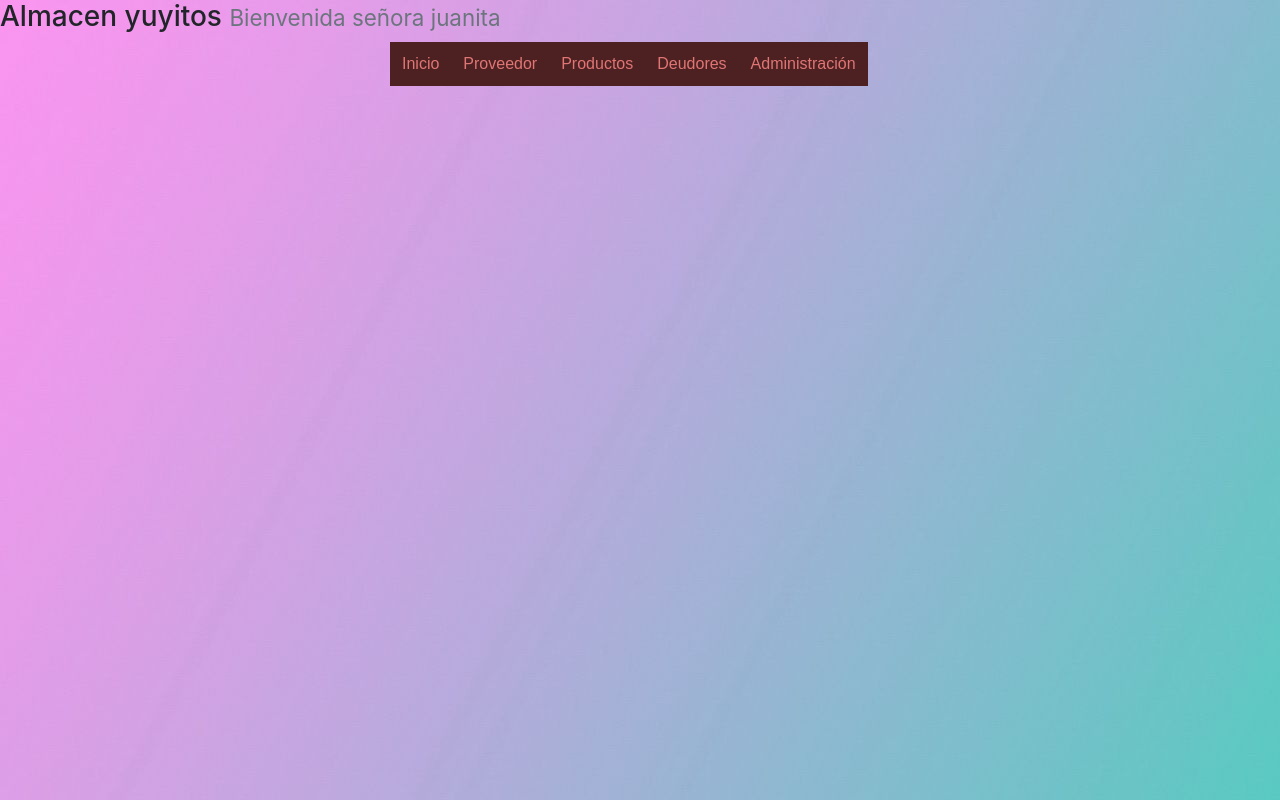
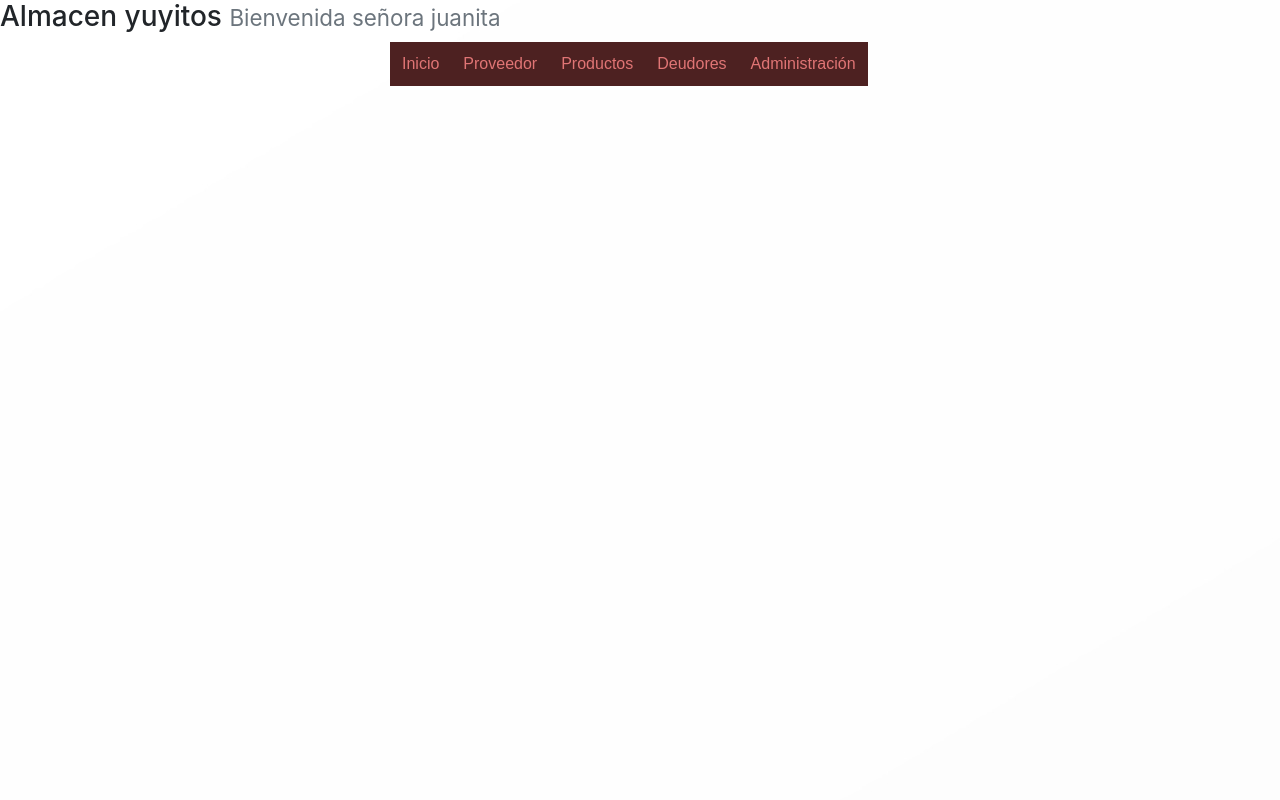
Before and after one commit to iiisiidora/Frontend, a plain HTML site: page index.html in a window 1280 px wide. Drawn offline with nearby package versions, Linux system fonts and the light colour scheme.

Commit message:
Cambio mil

```diff
--- a/Estilo.css
+++ b/Estilo.css
@@ -50,5 +50,5 @@ ul, ol {
 
 body {
     background-color: #ffdd90;
-    background-image: url("img/fondo1.jpg");
+    background-image: url("img/fondo3.jpg");
   }
--- a/index.html
+++ b/index.html
@@ -35,7 +35,7 @@
   </body>
     <html>
 
-        <body background="fondo1.jpg" bgcolor="FFCECB">
+        <body background="fondo3.jpg" bgcolor="FFCECB">
 
         <table width="550" bgcolor=FFCECB align=center>
         </table>
```
